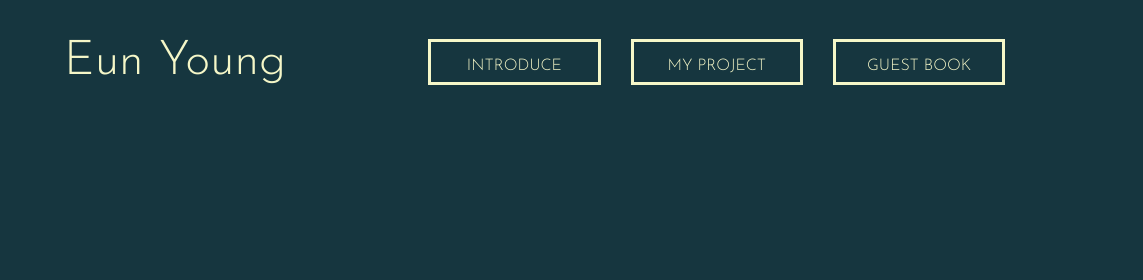
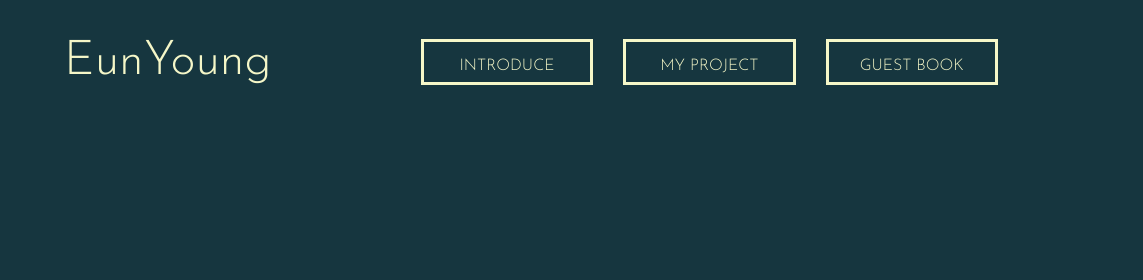
Before and after one commit to EunY0511/portfolio-2021-eunyoung, a plain HTML site: page index.html in a window 1280 px wide. Shown: the top 280 px of the page, 0-1143 px from the left. Drawn offline with Linux system fonts and the light colour scheme; a web font is replaced by a local one.

Commit message:
edit title

```diff
--- a/index.html
+++ b/index.html
@@ -6,12 +6,12 @@
     <meta name="viewport" content="width=device-width, initial-scale=1.0" />
     <link rel="stylesheet" href="css/style.css" />
     <link rel="stylesheet" href="" />
-    <title>Eun Young</title>
+    <title>Eun Young's portfolio</title>
   </head>
   <body>
     <header class="nav-bar">
       <div class="nav__title">
-        <a href="index.html">Eun Young</a>
+        <a href="index.html">EunYoung</a>
       </div>
 
       <ul class="nav__menu">
```
Also changed, not shown: introduce.html (+2 -2 lines).
